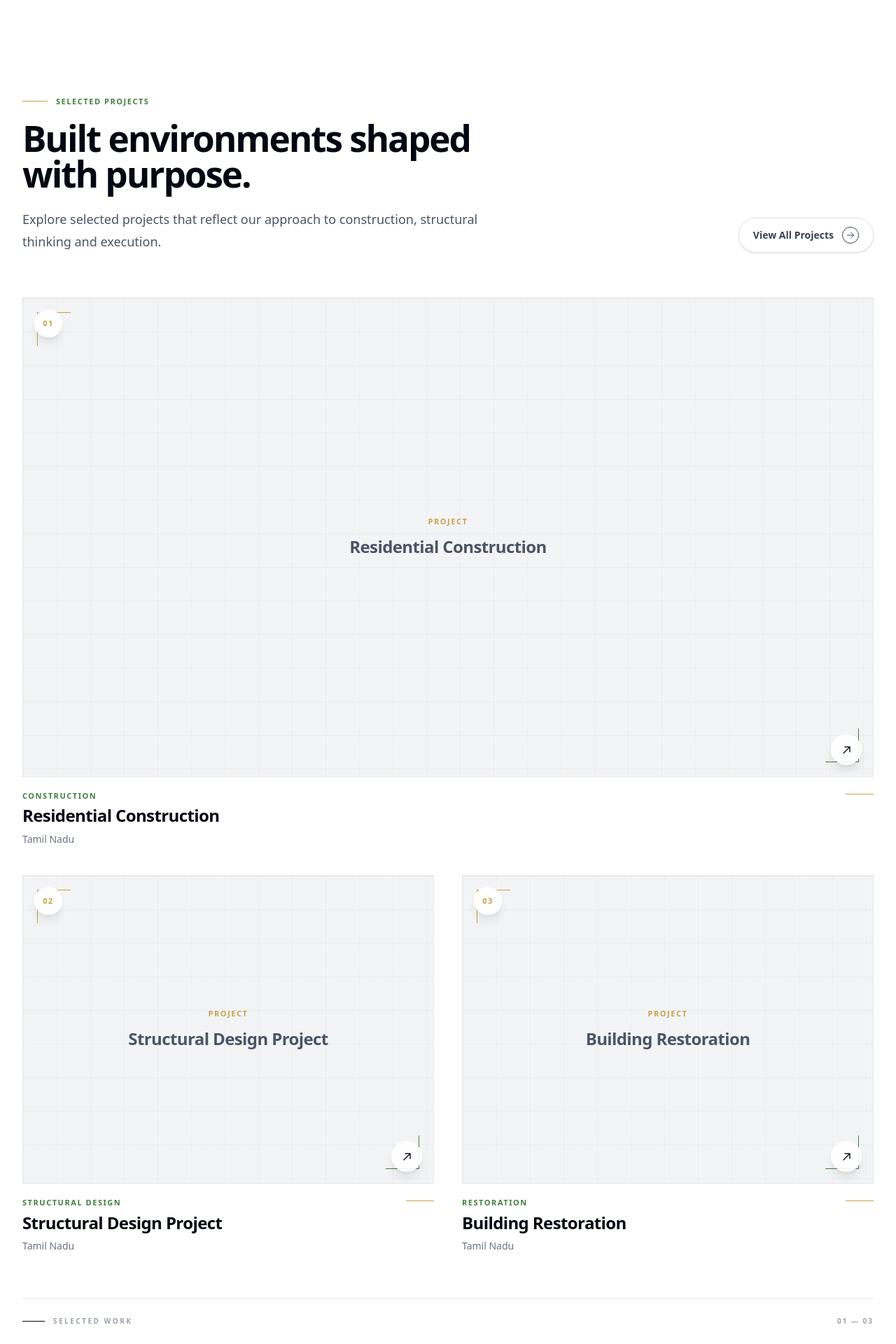
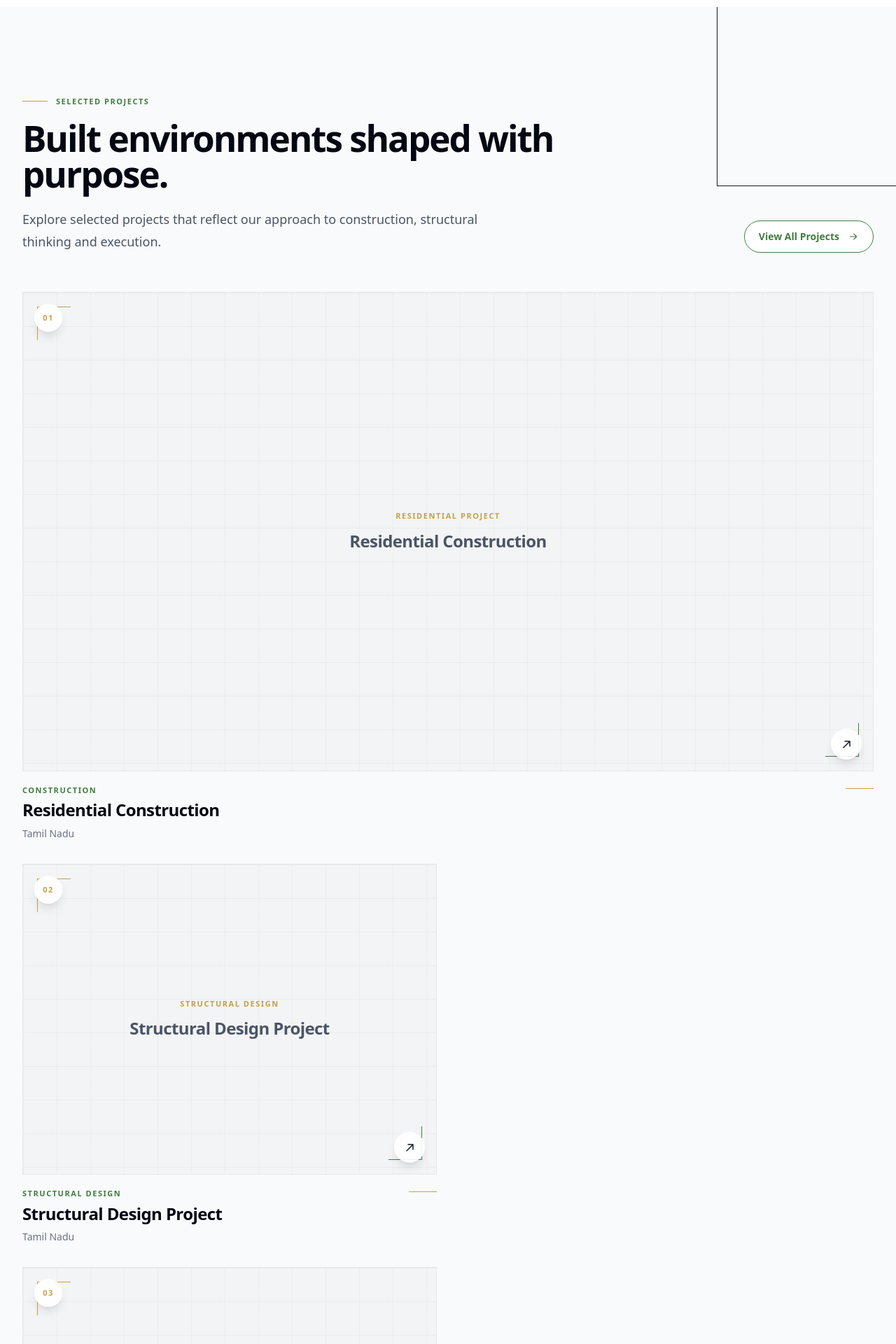
Before and after one commit to Sumolegen/Construction-Website, a Next.js app: page / in a window 1280 px wide. Shown: the part 2480-4400 px from the top of the page at 70% size. Built offline with nearby package versions, Linux system fonts and the light colour scheme.

Commit message:
ContactPreview-added

```diff
--- a/src/Components/sections/ProjectsPreview.tsx
+++ b/src/Components/sections/ProjectsPreview.tsx
@@ -9,29 +9,57 @@
     title: "Residential Construction",
     category: "Construction",
     location: "Tamil Nadu",
+    label: "Residential Project",
   },
   {
     number: "02",
     title: "Structural Design Project",
     category: "Structural Design",
     location: "Tamil Nadu",
+    label: "Structural Design",
   },
   {
     number: "03",
     title: "Building Restoration",
     category: "Restoration",
     location: "Tamil Nadu",
+    label: "Building Restoration",
   },
 ];
 
-function ArrowIcon() {
+export default function ProjectsPreview() {
   return (
+    <section className="relative overflow-hidden bg-gray-50 py-24 sm:py-28 lg:py-32">
+      <div
+        aria-hidden="true"
+        className="pointer-events-none absolute right-0 top-0 h-64 w-64 border-l border-b border-brand-primary/20"
+      />
+
+      <div
+        aria-hidden="true"
+        className="pointer-events-none absolute bottom-0 left-0 h-48 w-48 border-r border-t border-brand-secondary/20"
+      />
+
+      <Container>
+        <div className="flex flex-col gap-8 sm:flex-row sm:items-end sm:justify-between">
+          <SectionHeading
+            eyebrow="Selected Projects"
+            title="Built environments shaped with purpose."
+            description="Explore selected projects that reflect our approach to construction, structural thinking and execution."
+          />
+
+          <Link
+            href="/projects"
+            className="group inline-flex shrink-0 items-center gap-3 self-start rounded-full border border-brand-primary/30 bg-white px-5 py-3 font-[var(--font-primary)] text-sm font-semibold text-brand-secondary transition-all duration-300 hover:-translate-y-1 hover:border-brand-secondary hover:bg-brand-secondary hover:text-white sm:self-end"
+          >
+            <span>View All Projects</span>
+
             <svg
               viewBox="0 0 24 24"
               fill="none"
               stroke="currentColor"
-      strokeWidth="1.5"
-      className="h-4 w-4"
+              strokeWidth="1.6"
+              className="h-4 w-4 transition-transform duration-300 group-hover:translate-x-1"
               aria-hidden="true"
             >
               <path
@@ -40,65 +68,19 @@
                 d="M5 12h14m-6-6 6 6-6 6"
               />
             </svg>
-  );
-}
-
-export default function ProjectsPreview() {
-  return (
-    <section className="relative overflow-hidden bg-white py-24 sm:py-28 lg:py-32">
-      <Container>
-        <div className="relative flex flex-col gap-12 lg:gap-16">
-          {/* Section Header */}
-          <div className="grid gap-8 lg:grid-cols-12 lg:items-end lg:gap-16">
-            <div className="lg:col-span-7">
-              <SectionHeading
-                eyebrow="Selected Projects"
-                title="Built environments shaped with purpose."
-                description="Explore selected projects that reflect our approach to construction, structural thinking and execution."
-              />
+          </Link>
         </div>
 
-            <div className="lg:col-span-5 lg:flex lg:justify-end">
-              <Link
-                href="/projects"
-                className="group inline-flex w-fit items-center gap-3 rounded-full border border-gray-200 bg-white px-5 py-3 font-[var(--font-primary)] text-sm font-semibold text-gray-700 shadow-sm transition-all duration-300 hover:-translate-y-0.5 hover:border-gray-950 hover:bg-gray-950 hover:text-white hover:shadow-lg focus:outline-none focus-visible:ring-2 focus-visible:ring-gray-950 focus-visible:ring-offset-2"
-              >
-                <span>View All Projects</span>
+        <div className="mt-14 grid gap-8 lg:grid-cols-2">
+          <ProjectCard
+            {...projects[0]}
+            featured
+          />
 
-                <span className="flex h-6 w-6 items-center justify-center rounded-full border border-current transition-transform duration-300 group-hover:translate-x-1">
-                  <ArrowIcon />
-                </span>
-              </Link>
-            </div>
-          </div>
+          <div className="grid gap-8">
+            <ProjectCard {...projects[1]} />
 
-          {/* Project Cards */}
-          <div className="grid gap-8 md:grid-cols-2 lg:gap-10">
-            {projects.map((project, index) => (
-              <ProjectCard
-                key={project.number}
-                number={project.number}
-                title={project.title}
-                category={project.category}
-                location={project.location}
-                featured={index === 0}
-              />
-            ))}
-          </div>
-
-          {/* Bottom Meta */}
-          <div className="flex items-center justify-between border-t border-gray-200 pt-6">
-            <div className="flex items-center gap-3">
-              <span className="h-px w-8 bg-gray-950" />
-
-              <span className="font-[var(--font-primary)] text-[10px] font-semibold uppercase tracking-[0.25em] text-gray-400">
-                Selected Work
-              </span>
-            </div>
-
-            <span className="font-[var(--font-primary)] text-[10px] font-semibold uppercase tracking-[0.2em] text-gray-400">
-              01 — 03
-            </span>
+            <ProjectCard {...projects[2]} />
           </div>
         </div>
       </Container>
```
Lines whose indentation alone changed are shown as unchanged.
